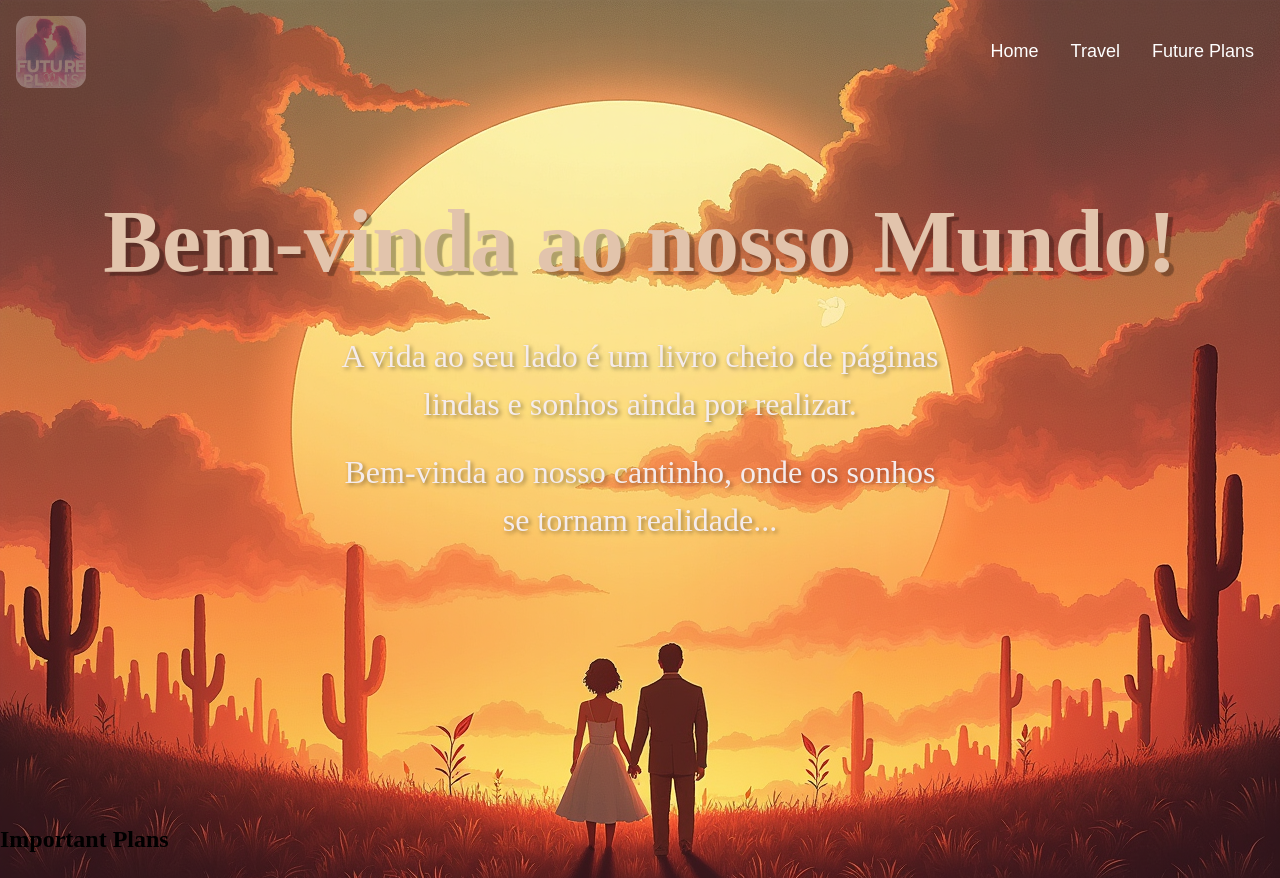
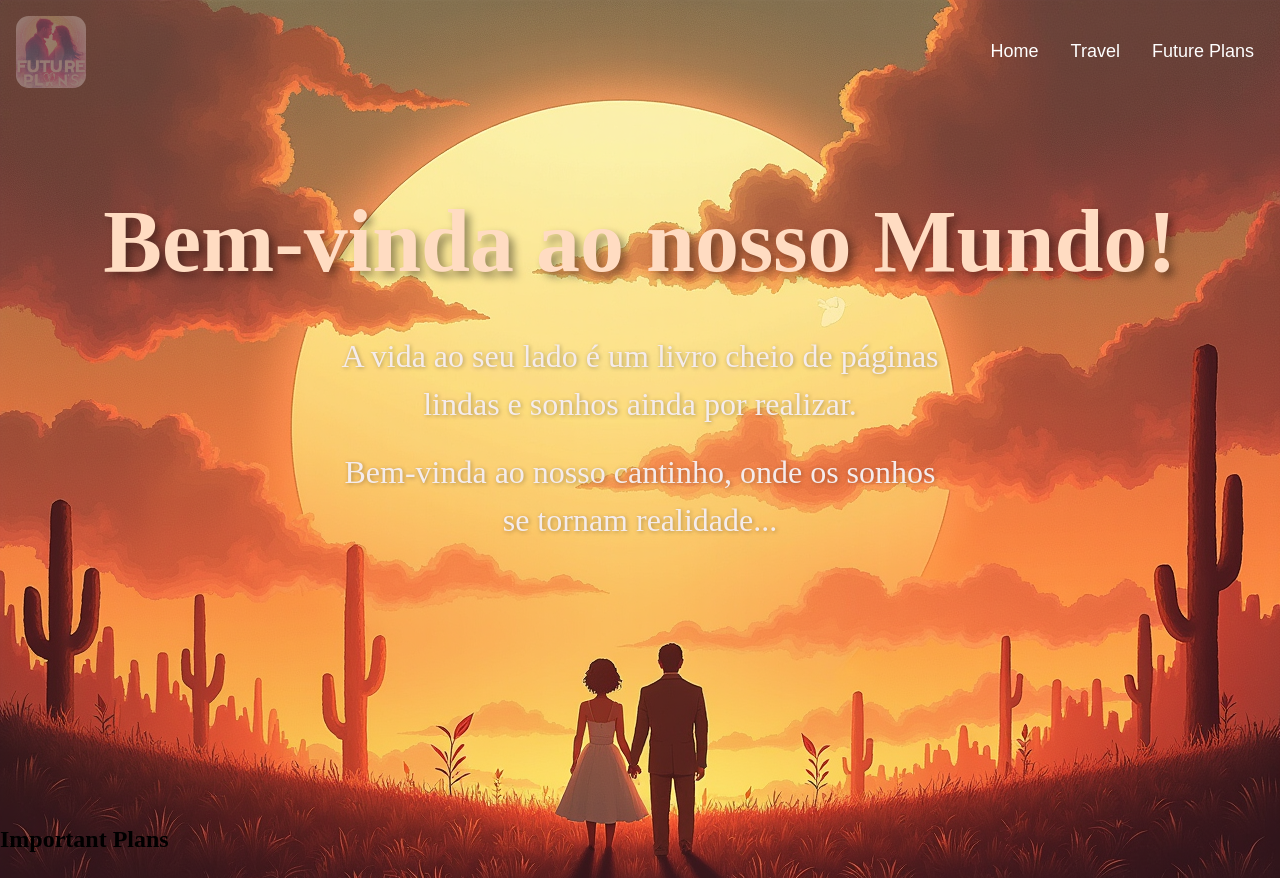
Before and after one commit to Matheus-Freitas0/future-plans-react, a React (Vite) app: page / in a window 1280 px wide. Built offline with nearby package versions, Linux system fonts and the light colour scheme.

Commit message:
Update colors and text shadows for welcome message elements

```diff
--- a/src/components/HomePage/TextMain.css
+++ b/src/components/HomePage/TextMain.css
@@ -11,7 +11,7 @@
 
 .welcome-message {
     font-size: 2rem;
-    color: #f5ecec;
+    color: #f0e5e5;
     text-shadow: 2px 2px 4px rgba(0, 0, 0, 0.4);
     margin-bottom: 20px;
     display: flex;
@@ -22,13 +22,15 @@
 .welcome-message h1 {
     font-size: 5.5rem;
     margin: 0;
-    color: #e2c4ac;
-    text-shadow: 5px 4px 1px rgba(0, 0, 0, 0.3);
+    color: #ffdcc2;
+    text-shadow: 5px 5px 8px rgba(0, 0, 0, 0.4);
 }
 
 .welcome-message p {
     font-size: 2rem;
     max-width: 600px;
+    color: #f5ecec;
+    text-shadow: 1px 1px 4px rgba(0, 0, 0, 0.3);
     text-align: center;
     line-height: 1.5;
     margin-top: 20px;
```
